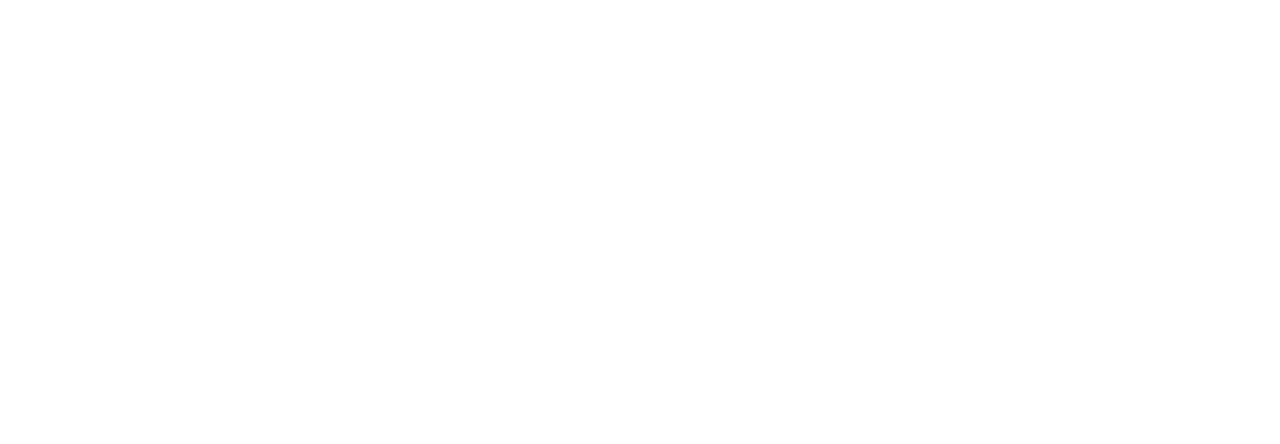
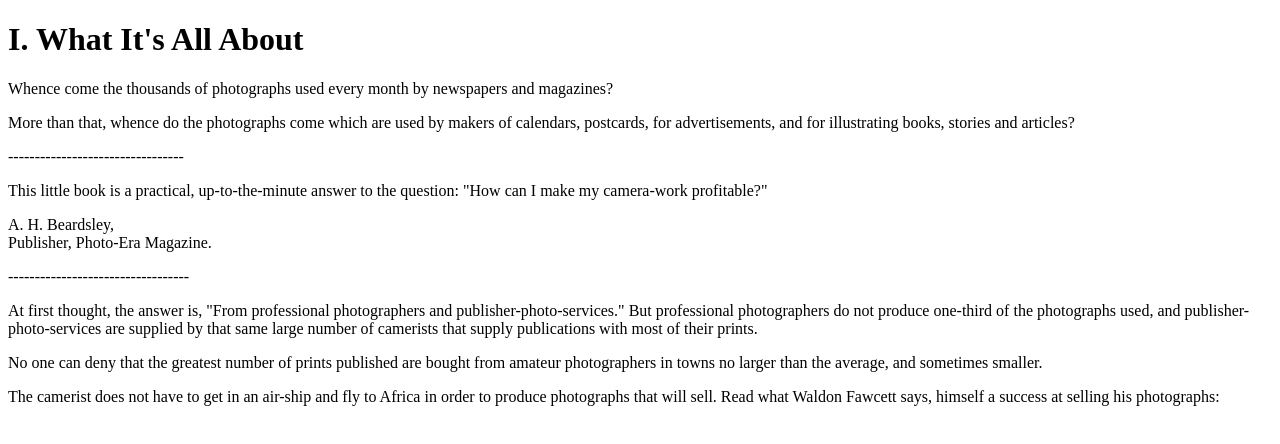
Before and after one commit to LucasTheSpider-JPG/Learning-html---Useful, a website: page Book Formatting.html in a window 1280 px wide. Drawn offline with Linux system fonts and the light colour scheme.

Commit message:
1 file modified

```diff
--- a/Book Formatting.html
+++ b/Book Formatting.html
@@ -1 +1,22 @@
-<!!></!!>
+<!DOCTYPE html>
+<html lang="en">
+<head>
+  <h1>I. What It's All About</h1>
+  <meta charset="UTF-8">
+  <meta http-equiv="X-UA-Compatible" content="IE=edge">
+  <meta name="viewport" content="width=device-width, initial-scale=1.0">
+  <title>Document</title>
+</head>
+<body>
+<p>Whence come the thousands of photographs used every month by newspapers and magazines?</p>
+<p>More than that, whence do the photographs come which are used by makers of calendars, postcards, for advertisements, and for illustrating books, stories and articles?</p>
+<p>---------------------------------</p>
+<p>This little book is a practical, up-to-the-minute answer to the question: "How can I make my camera-work profitable?"</p>
+A. H. Beardsley,
+<br>Publisher, Photo-Era Magazine.</br>
+<p>----------------------------------</p>
+<p>At first thought, the answer is, "From professional photographers and publisher-photo-services." But professional photographers do not produce one-third of the photographs used, and publisher-photo-services are supplied by that same large number of camerists that supply publications with most of their prints.</p>
+<p>No one can deny that the greatest number of prints published are bought from amateur photographers in towns no larger than the average, and sometimes smaller.</p>
+<p>The camerist does not have to get in an air-ship and fly to Africa in order to produce photographs that will sell. Read what Waldon Fawcett says, himself a success at selling his photographs:</p>
+</body>
+</html>
```
